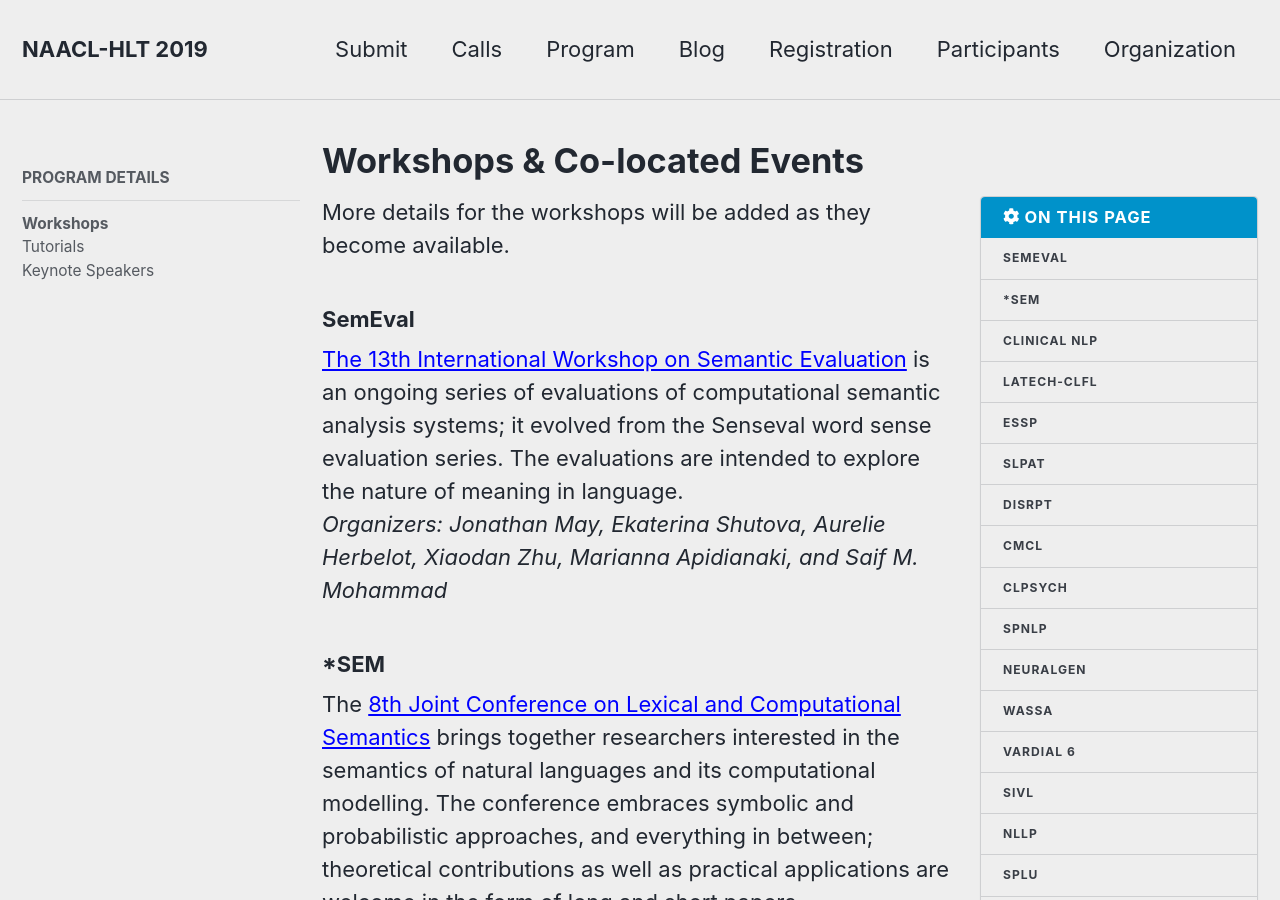
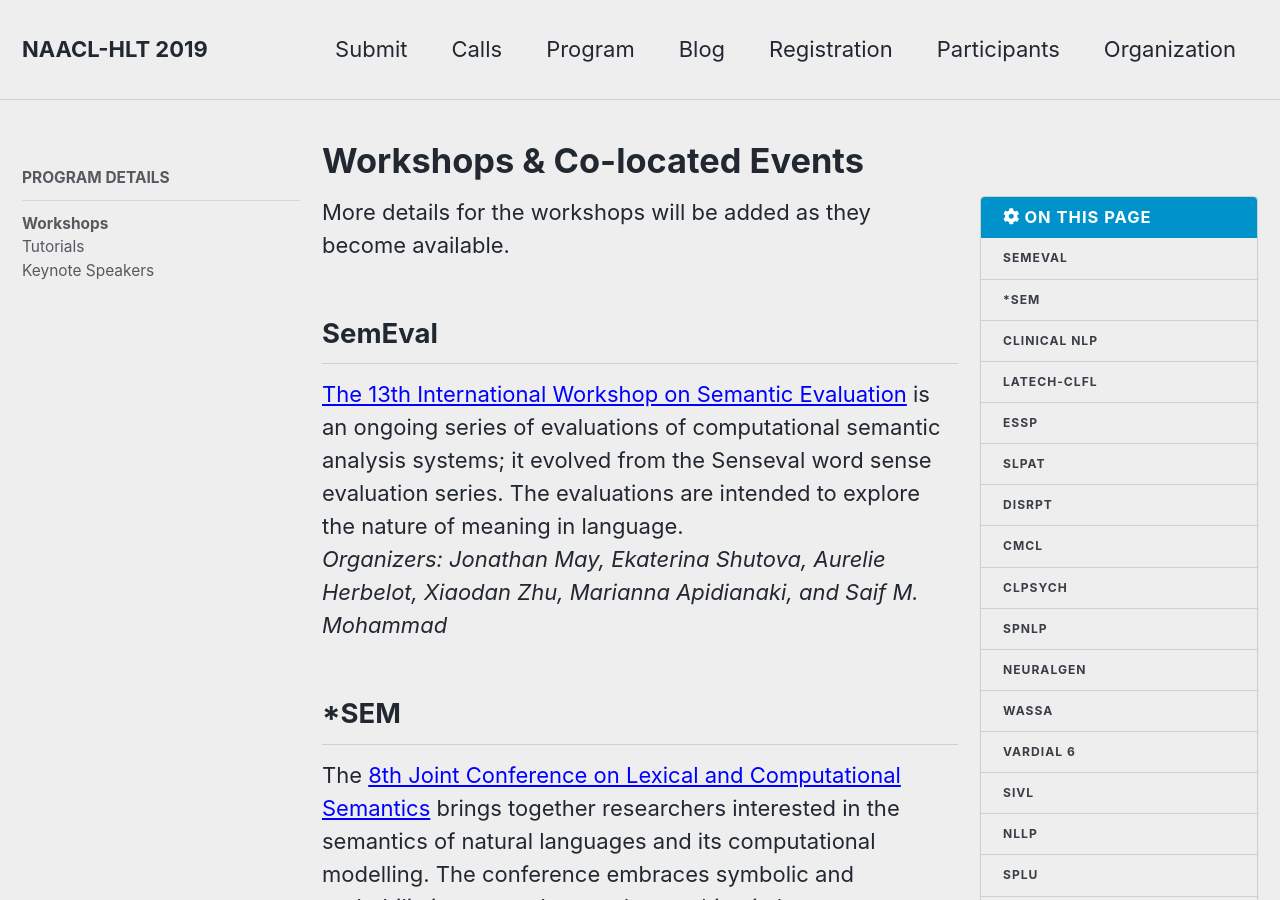
Before and after one commit to naacl-org/naacl-2021-website, a Jekyll site: the page built from _pages/program/workshops.md, in a window 1280 px wide and 900 px high. Built offline with Jekyll 4.4.1, drawn with Linux system fonts in a browser that asks for light colours; nearby versions of some CDN libraries.

Commit message:
Change h3 headings to h2

```diff
--- a/_pages/program/workshops.md
+++ b/_pages/program/workshops.md
@@ -10,82 +10,82 @@
 ---
 More details for the workshops will be added as they become available.
 
-### SemEval
+## SemEval
 [The 13th International Workshop on Semantic Evaluation](http://alt.qcri.org/semeval2019/) is an ongoing series of evaluations of computational semantic analysis systems; it evolved from the Senseval word sense evaluation series. The evaluations are intended to explore the nature of meaning in language.<br/>
 *Organizers: Jonathan May, Ekaterina Shutova, Aurelie Herbelot, Xiaodan Zhu, Marianna Apidianaki, and Saif M. Mohammad*
 
-### *SEM
+## *SEM
 The [8th Joint Conference on Lexical and Computational Semantics](https://sites.google.com/view/starsem2018) brings together researchers interested in the semantics of natural languages and its computational modelling. The conference embraces symbolic and probabilistic approaches, and everything in between; theoretical contributions as well as practical applications are welcome in the form of long and short papers.<br/>
 *Organizers: Marine Carpuat, Sebastian Padó, and Rada Mihalcea*
 
-### Clinical NLP
+## Clinical NLP
 [The Clinical Natural Language Processing Workshop](https://clinical-nlp.github.io/2019/) specifically focuses on advancing state-of-the-art in clinical NLP, rather than merely applying existing NLP systems to downstream clinical problems (such as outcome prediction or clinical cohort selection).<br/>
 *Organizers: Anna Rumshisky, Kirk Roberts, Steven Bethard, and Tristan Naumann*
 
-### LaTECH-ClFl
+## LaTECH-ClFl
 The [3rd Joint SIGHUM Workshop on Computational Linguistics for Cultural Heritage, Social Sciences, Humanities and Literature](https://sighum.wordpress.com/events/latech-clfl-2019/) will put in the same room two events with a similar research focus and with some tradition: the Workshops on Language Technology for Cultural Heritage, Social Sciences, and Humanities (LaTeCH) and the Workshops on Computational Linguistics for Literature (CLfL). The LaTeCH workshop series has focused on developing technologies for improved information access to data from the humanities and social sciences and the CLfL workshops have focussed on applications of NLP to literary data.<br/>
 *Organizers: Beatrice Alex, Stefania Degaetano-Ortlieb, Anna Kazantseva, Nils Reiter, and Stan Szpakowicz*
 
-### ESSP
+## ESSP
 The [Workshop on Extracting Structured Knowledge from Scientific Publications](https://scientific-knowledge.github.io) focuses on processing scientific articles and creating structured repositories such as knowledge graphs for finding new information and making scientific discoveries. The aim of this workshop is to identify the necessary representations for facilitating automated reasoning over scientific information, and to bring together experts in natural language processing and information extraction with scientists from other domains (e.g. material sciences, biomedical research) who want to leverage the vast amount of information stored in scientific publications.<br/>
 *Organizers: Vivi Nastase, Benjamin Roth, Laura Dietz, and Andrew McCallum*
 
-### SLPAT
+## SLPAT
 The [Workshop on Speech and Language Processing for Assistive Technologies](http://www.slpat.org) bring individuals from the areas of Assistive Technologies/Augmentative and Alternative Communication and Speech/NLP together with users to share research findings, and to discuss present and future challenges and the potential for collaboration and progress.<br/>
 *Organizers: Heidi Christensen, Kristy Hollingshead, Emily Prud'hommeaux, Frank Rudzicz, and Keith Vertanen*
 
-### DISRPT
+## DISRPT
 The [Workshop on Discourse Relation Parsing and Treebanking](https://sites.google.com/view/disrpt2019/) aims to broaden the scope of discussion from previous biennial events on discourse relation studies. The goal is to include participants and program committee members from different discourse theories (especially, but not limited to, RST, SDRT and PDTB) and focus on applied papers with a computational orientation, resource papers and work on discourse parsing, as well as papers that advance the field with novel theoretical contributions and promote cross-framework fertilization.<br/>
 *Organizers: Amir Zeldes, Debopam Das, Erick Galani Maziero, Juliano Antonio, and Mikel Iruskieta*
 
-### CMCL
+## CMCL
 The [Workshop on Cognitive Modeling and Computational Linguistics](https://cmclorg.github.io/) The CMCL workshop provides a venue for computational research on cognitive theories of language processing, representation and acquisition.<br/>
 *Organizers: Emmanuele Chersoni, Cassandra L. Jacobs, Alessandro Lenci, Tal Linzen, Laurent Prévot, and Enrico Santus*
 
-### CLPsych
+## CLPsych
 The [6th Annual Computational Linguistics and Clinical Psychology Workshop](http://clpsych.org/) aims to bring together computational linguistics researchers with clinicians to talk about the ways that language technology can be used to improve mental and neurological health.<br/>
 *Organizers: Kate Niederhoffer, Kate Loveys, Philip Resnik, Rebecca Resnik, and Kristy Hollingshead*
 
-### SPNLP
+## SPNLP
 The [3rd Workshop on Structured Prediction for NLP](http://structuredprediction.github.io/SPNLP19) aims to bring together NLP and ML researchers who have an interest in structured prediction due to recent advances in methods using continuous representations, being able to learn with task-level supervision, or modelling latent linguistic structure.<br/>
 *Organizers: André F. T. Martins, Andreas Vlachos, Sujith Ravi, Zornitsa Kozareva, Julia Kreutzer, Vlad Niculae, and Gerasimos Lampouras*
 
-### NeuralGen
+## NeuralGen
 The [Workshop on Methods for Optimizing and Evaluating Neural Language Generation](https://neuralgen2019.github.io) aims to discuss new methods for language generation that address some of the recurring problems in existing language generation techniques (eg. bland, repetitive language) as well as novel techniques for robustly evaluating and interpreting model output.<br/>
 *Organizers: Antoine Bosselut, Marjan Ghazvininejad, Srinivasan Iyer, Urvashi Khandelwal, Hannah Rashkin, and Asli Celikyilmaz*
 
-### WASSA
+## WASSA
 The [10th Workshop on Computational Approaches to Subjectivity, Sentiment and Social Media Analysis](https://wt-public.emm4u.eu/wassa2018/index.htm) aims to continue the line of the previous editions, bringing together researchers in Computational Linguistics working on Subjectivity and Sentiment Analysis and researchers working on interdisciplinary aspects of affect computation from text.<br/>
 *Organizers: Alexandra Balahur, Roman Klinger, Veronique Hoste, Carlo Strapparava, and Orphee De Clercq*
 
-### VarDial 6
+## VarDial 6
 The [6th Workshop on NLP for Similar Languages, Varieties and Dialects](https://sites.google.com/view/vardial2019) is the latest in a well-established series of workshops promoting a forum for scholars working on a range of topics related to the study of diatopic linguistic variation from a computational perspective.<br/>
 *Organizers: Marcos Zampieri, Preslav Nakov, Shervin Malmasi, Nikola Ljubešiƒá, Jörg Tiedemann, and Ahmed Ali*
 
-### SiVL
+## SiVL
 The [Workshop on Shortcomings in Vision and Language](https://sites.google.com/view/sivl/home) aims to bring together researchers at the intersection of vision and language to discuss shortcomings of modern approaches, tasks, datasets, and evaluation metrics for problems including image and video captioning, visual question answering, visual dialog, activity recognition, image retrieval and referring expressions.<br/>
 *Organizers: Kushal Kafle, Spandana Gella, Stefan Lee, Moin Nabi, Raffaella Bernardi, Christopher Kanan, and Raquel Fernandez*
 
-### NLLP
+## NLLP
 The [Workshop in Natural Legal Language Processing](https://sites.google.com/view/nllp/) aims to focus attention on the applications of NLP to the wide variety of textual data in the Legal domain. We hope to stimulate interesting discussion within the community on special problems that are unique to legal texts, legal dialogue and legal knowledge resources.<br/>
 *Organizers: Nikolaos Aletras, Elliott Ash, Leslie Barrett, Daniel Chen, Adam Meyers, Daniel Preotiuc-Pietro, David Rosenberg, and Amanda Stent*
 
-### SpLU
+## SpLU
 The [2nd International Workshop on Spatial Language Understanding](https://spatial-language.github.io) focuses on spatial language meaning representation, learning, semantic extraction, QA, reasoning, generation, combined with other modalities.<br/>
 *Organizers: Parisa Kordjamshidi, Archna Bhatia, Bonnie Dorr, and James Allen*
 
-### NLP+CSS
+## NLP+CSS
 The [3rd Workshop on NLP and Computational Social Science](https://sites.google.com/site/nlpandcss/home) is a cross-disciplinary workshop that aims to advance the joint computational analysis of social sciences and language by explicitly involving social scientists, NLP researchers, and industry partners.<br/>
 *Organizers: Svitlana Volkova, David Jurgens, Oren Tsur, Dirk Hovy, and David Bamman*
 
-### RepEval
+## RepEval
 The [3rd Workshop on Evaluating Vector Space Representations for NLP](https://repeval2019.github.io) aims to encourage interdisciplinary dialogue by welcoming diverse perspectives on the issues surrounding vector-space representations: submissions may focus on properties of embedding space, performance analysis for various downstream tasks, as well as approaches based on linguistic and psychological data.<br/>
 *Organizers: Anna Rogers, Aleksandr Drozd, Anna Rumshisky, and Yoav Goldberg*
 
-### Narrative Understanding
+## Narrative Understanding
 The [Workshop on Narrative Understanding](https://sites.google.com/view/narrativeunderstanding/) aims to bring together an interdisciplinary groups of researchers from AI, ML, NLP, Computer Vision and other related fields, as well as scholars from the humanities to discuss methods to improve automatic narrative understanding capabilities.<br/>
 *Organizers: David Bamman, Snigdha Chaturvedi, Elizabeth Clark, Madalina Fiterau, and Mohit Iyyer*
 
-### CRAC
+## CRAC
 The [2nd Workshop on Computational Models of Reference, Anaphora and Coreference](https://sites.google.com/view/crac2019/) aims to provide a forum where work on all aspects of computational work on anaphora resolution and annotation, including both coreference and types of anaphora such as bridging references resolution and discourse deixis, can be presented.<br/>
 *Organizers: Maciej Ogrodniczuk, Sameer Pradhan, Yulia Grishina, and Vincent Ng*
```
